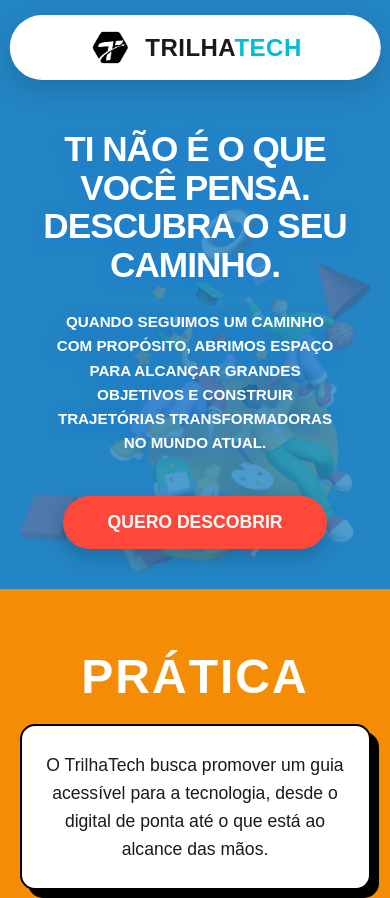
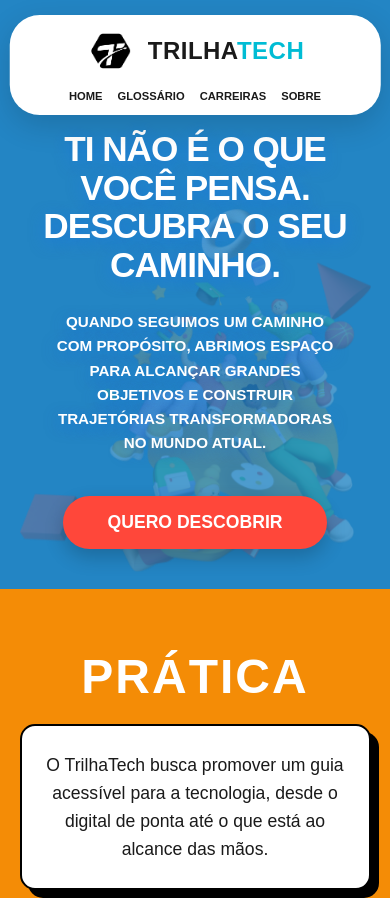
Before and after one commit to GiovannyCosta/TrilhaTech, a plain HTML site: page index.html in a window 390 px wide. Shown: the top 898 px of the page. Drawn offline with Linux system fonts and the light colour scheme.

Commit message:
style(header): reorganiza header mobile em coluna com links visíveis

```diff
--- a/index.html
+++ b/index.html
@@ -40,7 +40,7 @@
                     <li><a href="#" class="nav-link">HOME</a></li>
                     <li><a href="./glossario.html" class="nav-link">GLOSSÁRIO</a></li>
                     <li><a href="./carreiras.html" class="nav-link">CARREIRAS</a></li>
-                    <li><a href="#" class="nav-link">QUEM SOMOS</a></li>
+                    <li><a href="#" class="nav-link">SOBRE</a></li>
                 </ul>
             </nav>
         </header>
--- a/src/css/header.css
+++ b/src/css/header.css
@@ -64,18 +64,35 @@
 /* --- RESPONSIVIDADE CELULAR (MOBILE) --- */
 @media (max-width: 768px) {
   .app-header {
-    width: 95%; /* Largura menor */
-    padding: 10px 20px; /* Padding menor */
-    top: 15px; /* Puxa o header para cima */
-    justify-content: center; /* Centraliza a logo */
-    /* to do: criar um botão de menu hamburguer */
+    width: 95%;
+    top: 15px;
+    border-radius: 30px;
+    padding: 15px 20px;
+    display: flex;
+    flex-direction: column;
+    justify-content: center;
+    align-items: center;
+    gap: 10px; /* Espaçamento entre a logo e os links */
+    height: 100px;
   }
 
+  /* Garante que o menu apareça */
   .nav-list {
-    display: none; /* Esconde o menu de links para limpar a tela */
+    display: flex;
+    gap: 15px;
+    justify-content: center;
+    flex-wrap: wrap;
+  }
+
+  .nav-link {
+    font-size: 0.7rem;
   }
 
   .logo-text {
-    font-size: 1.2rem; /* Logo um pouco menor */
+    font-size: 1rem;
+  }
+
+  .logo-img {
+    height: 50px;
   }
 }
```
Also changed, not shown: carreiras.html (+1 -1 lines), glossario.html (+1 -1 lines).
